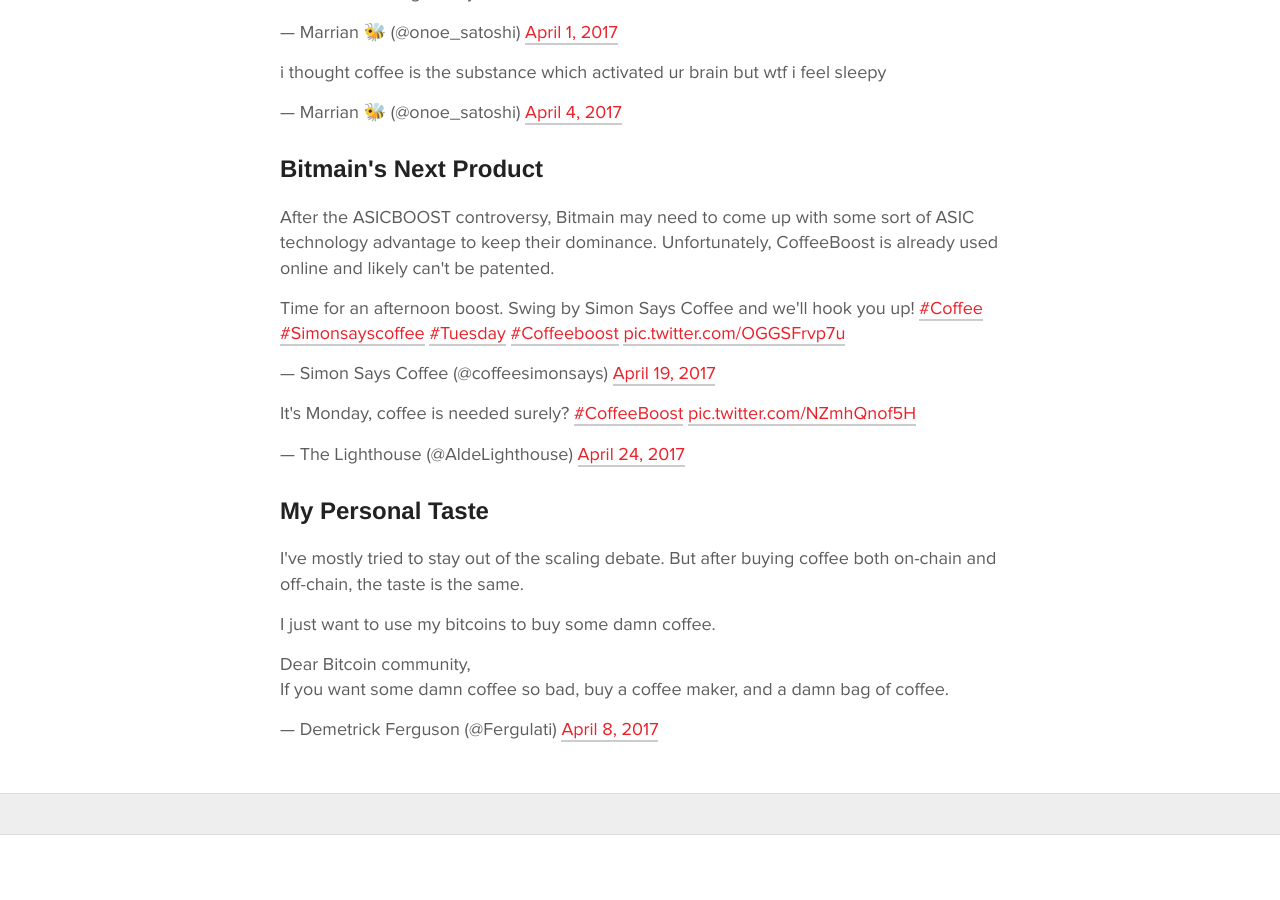
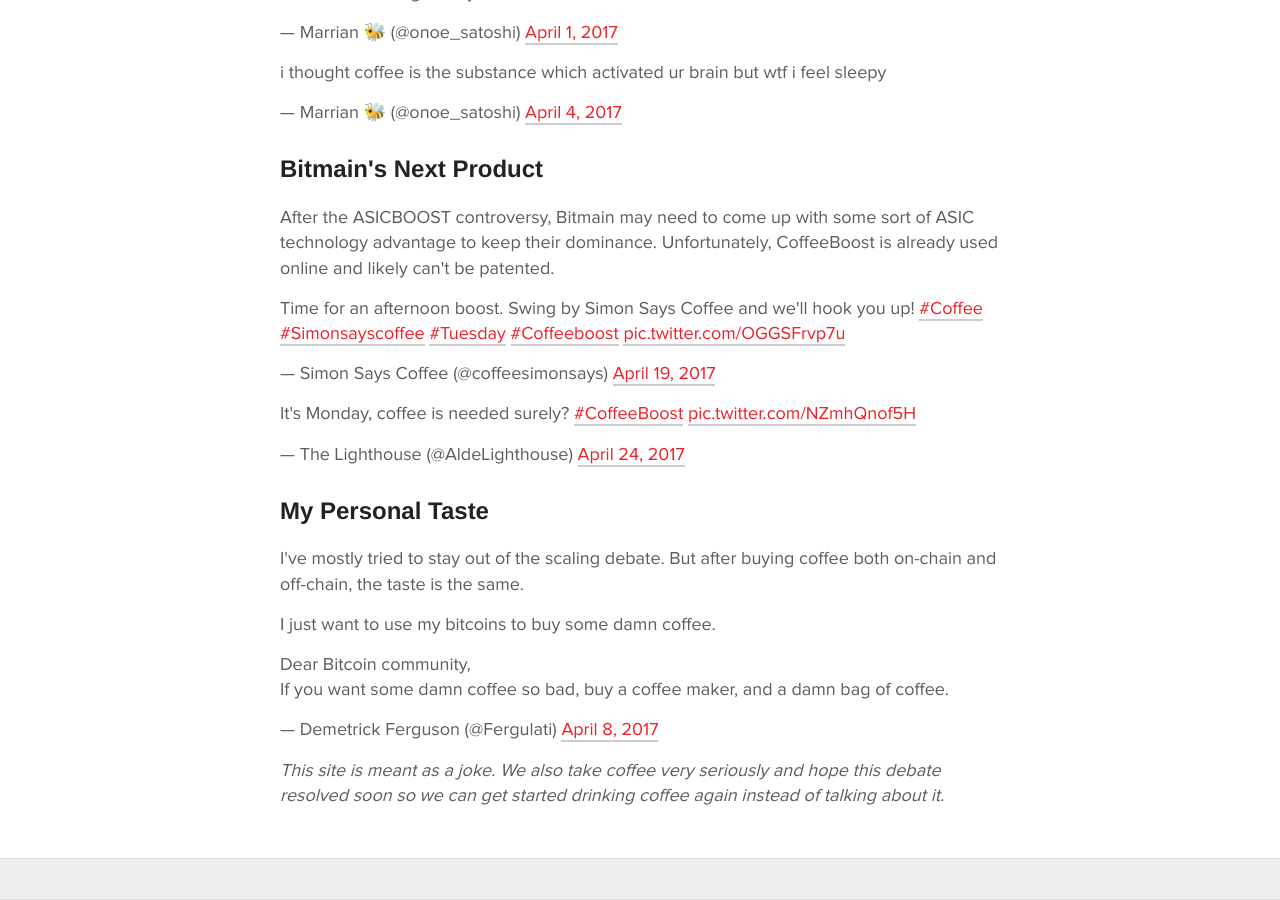
Before and after one commit to JTuwiner/bitcoincoffee, a Jekyll site: the page built from index.html, in a window 1280 px wide and 900 px high, scrolled down 6391 px. Built offline with Jekyll 4.4.1, drawn with Linux system fonts in a browser that asks for light colours; some web fonts are replaced; comment, search, counter and statistics services are not loaded; before the commit the page ends 7226 px from its top, so only the background shows below that.

Commit message:
disclaimer

```diff
--- a/index.html
+++ b/index.html
@@ -211,3 +211,5 @@ layout: default
 
 <blockquote class="twitter-tweet" data-lang="en"><p lang="en" dir="ltr">Dear Bitcoin community, <br>If you want some damn coffee so bad, buy a coffee maker, and a damn bag of coffee.</p>&mdash; Demetrick Ferguson (@Fergulati) <a href="https://twitter.com/Fergulati/status/850528138652241921">April 8, 2017</a></blockquote>
 <script async src="//platform.twitter.com/widgets.js" charset="utf-8"></script>
+
+<p><i>This site is meant as a joke. We also take coffee very seriously and hope this debate resolved soon so we can get started drinking coffee again instead of talking about it.</i></p>
```
